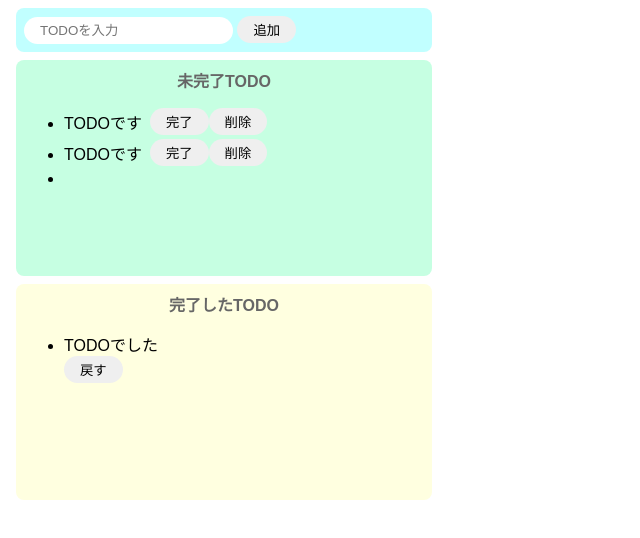
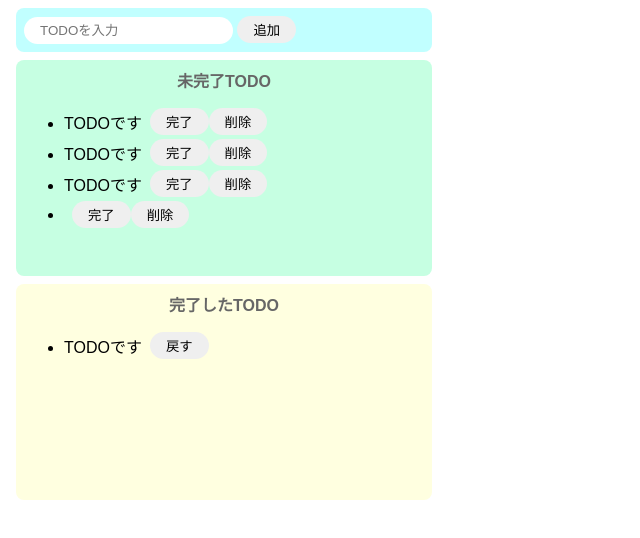
Before and after one commit to ryotaro-tenya0727/udemyTodojs, a website built with Parcel: page index.html in a window 1280 px wide. Both pictures are taken after a click on the button "追加". Shown: the whole page, without its empty margins (0-640 px from the left). Built offline with nearby package versions, Linux system fonts and the light colour scheme.

Commit message:
【追加】完了ボタン、削除ボタン追加

```diff
--- a/index.html
+++ b/index.html
@@ -23,13 +23,18 @@
           <button>完了</button>
           <button>削除</button>
         </div>
+        <div class="list-row">
+          <li>TODOです</li>
+          <button>完了</button>
+          <button>削除</button>
+        </div>
       </ul>
     </div>
     <div class="complete-area">
       <p class="title">完了したTODO</p>
       <ul>
-        <div>
-          <li>TODOでした</li>
+        <div class="list-row">
+          <li>TODOです</li>
           <button>戻す</button>
         </div>
       </ul>
--- a/src/index.js
+++ b/src/index.js
@@ -6,16 +6,30 @@ const onClickAdd = () => {
 
   //div
   const div = document.createElement("div");
-  div.classname = "list-row";
+  div.className = "list-row";
   //li
   const li = document.createElement("li");
   li.innerText = inputText;
 
+  const completeButton = document.createElement("button");
+  completeButton.innerText = "完了";
+  completeButton.addEventListener("click", () => {
+    alert("完了");
+  });
+
+  const deleteButton = document.createElement("button");
+  deleteButton.innerText = "削除";
+  deleteButton.addEventListener("click", () => {
+    alert("削除");
+  });
+
   //divにli
   div.appendChild(li);
+  div.appendChild(completeButton);
+  div.appendChild(deleteButton);
+  console.log(div);
 
   document.getElementById("incomplete-list").appendChild(div);
-  console.log(div);
 };
 
 document
```
